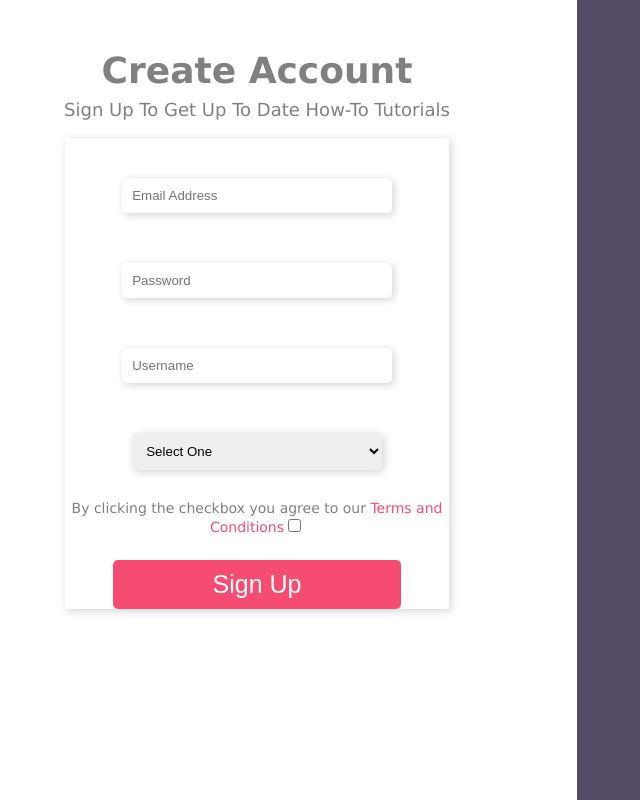
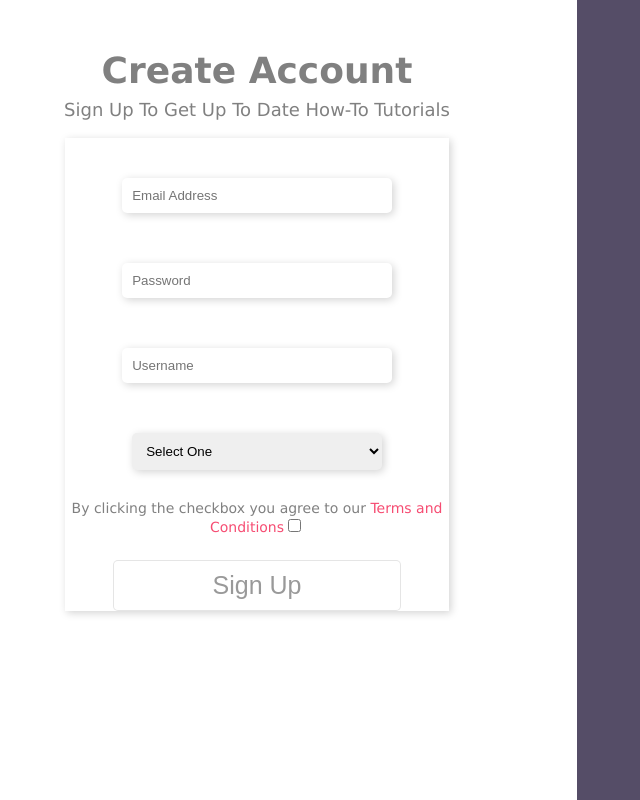
Before and after one commit to alexandercsierra/frontend, a React (Create React App) app in the folder quick-tips/: page / in a window 1280 px wide. Shown: the whole page, without its empty margins (63-703 px from the left). Built offline with nearby package versions, Linux system fonts and the light colour scheme.

Commit message:
fixed up some issues with validation

```diff
--- a/quick-tips/src/components/SignUpForm.css
+++ b/quick-tips/src/components/SignUpForm.css
@@ -65,6 +65,12 @@
     background: var(--Lighter-Pinkinsh);
     transition: 0.25s;
 }
+.btn:disabled {
+    background-color: white;
+    border: 1px solid rgba(0, 0, 0, 0.1);
+    color: rgba(0, 0, 0, 0.4);
+    cursor: not-allowed;
+  }
 .error{
     font-size: 10px;
     color: red;
--- a/quick-tips/src/components/SignUpForm.js
+++ b/quick-tips/src/components/SignUpForm.js
@@ -1,4 +1,4 @@
-import React, { useState } from 'react';
+import React, { useState, useEffect } from 'react';
 import '../components/SignUpForm.css'
 import * as yup from 'yup';
 import axios from 'axios';
@@ -9,8 +9,9 @@ export default function Form(){
         password: '',
         username: '',
         consumer: '',
-        terms: true
+        terms: false
     })
+    const [buttonDisabled, setButtonDisabled] = useState(true)
     const [post, setPost] = useState([]);
     // Yup validation and errors
     const formSchema = yup.object().shape({
@@ -27,18 +28,22 @@ export default function Form(){
         .required('This field is required'),
         consumer: yup
         .string()
-        .oneOf(['creator', 'student'])
-        .required('Please Chooose An Option'),
+        .oneOf(['creator', 'student']),
         terms: yup
         .boolean()
         .oneOf([true])
     })
+    useEffect(() => {
+        formSchema.isValid(formState).then(isFormValid => {
+            setButtonDisabled(!isFormValid)
+        });
+    }, [formState]);
     const [errors, setErrors]= useState({
         email: '',
         password: '',
         username: '',
         consumer: '',
-        terms: false
+        terms: ''
     })
     const validation = e => {
         yup
@@ -93,7 +98,7 @@ export default function Form(){
             password: '',
             username: '',
             consumer: '',
-            terms: true
+            terms: false
         })
     }
     return(
@@ -147,10 +152,12 @@ export default function Form(){
                         <input
                         type='checkbox'
                         id='terms-checkbox'
-                        name='terms' />
+                        name='terms'
+                        checked={formState.terms}
+                        onChange={inputChange} />
                     </label>
                     {errors.terms.length > 0 ? (<p className="error">{errors.terms}</p>) : null}
-                    <button className='btn'>Sign Up</button>
+                    <button className='btn' disabled={buttonDisabled}>Sign Up</button>
                 </form>
             </div>
     )
```
